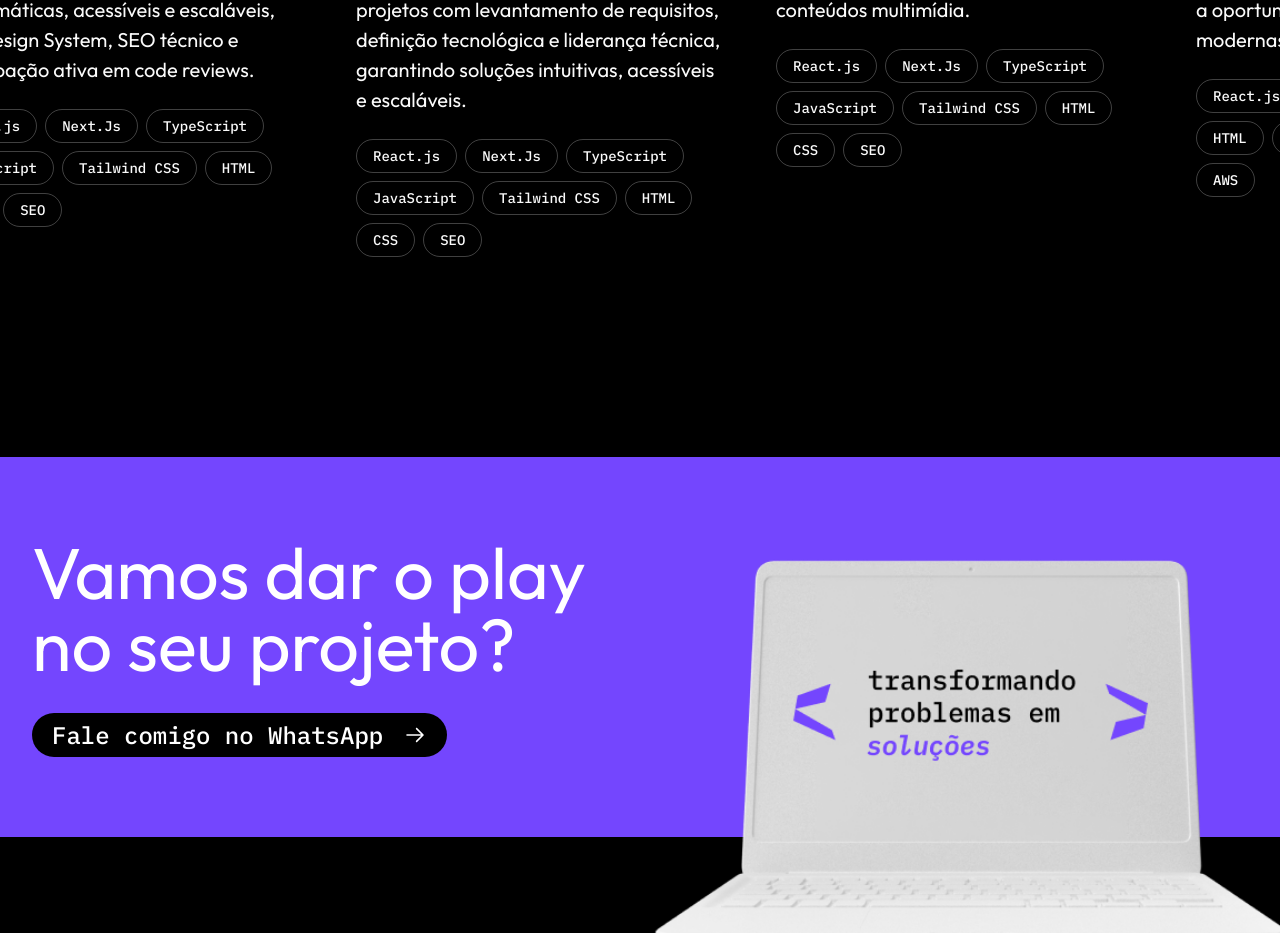
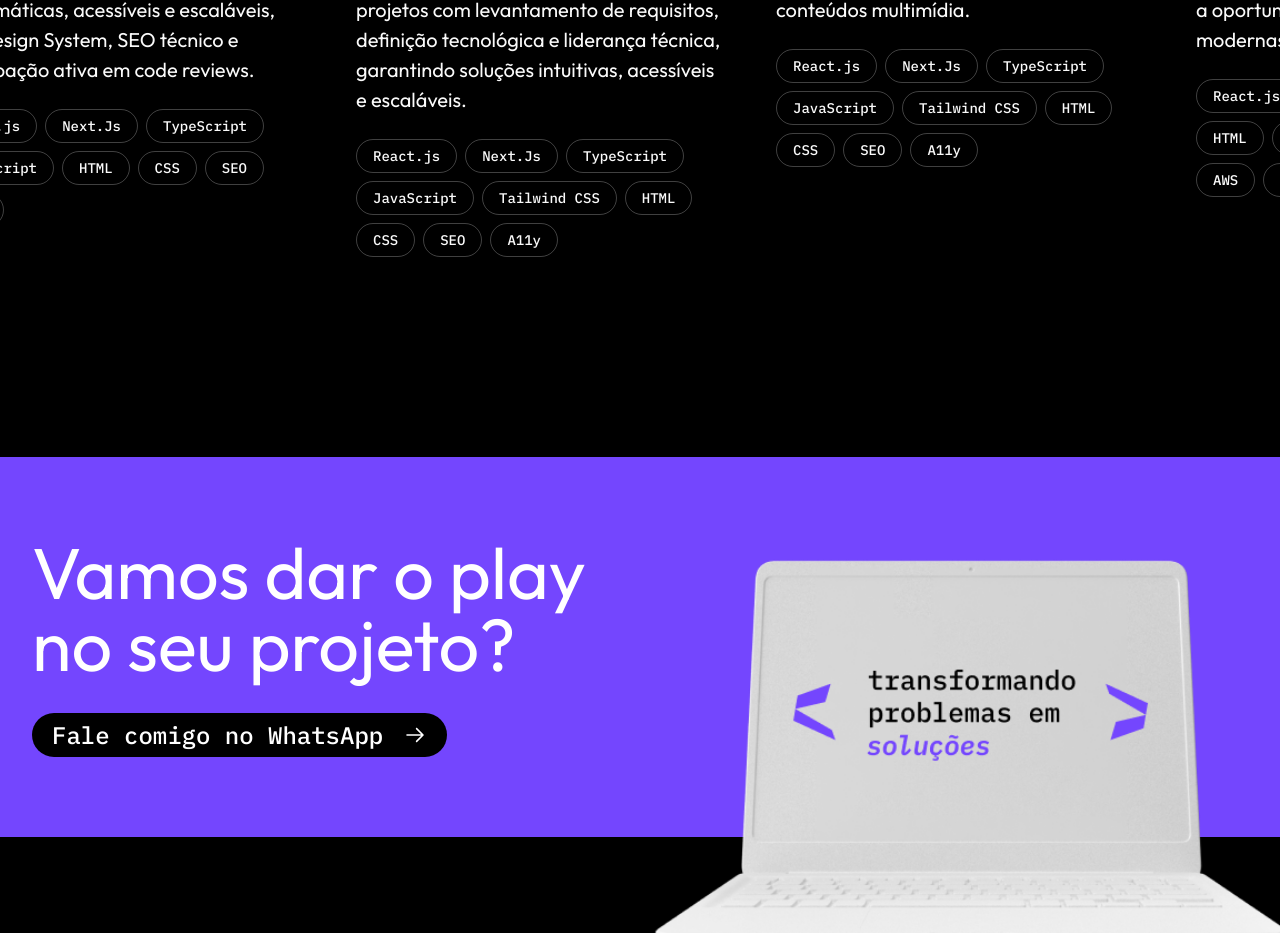
Before and after one commit to marcelopoars/my-website, a Next.js app: page /o-marcelo in a window 1280 px wide. Shown: the part 1999-2932 px from the top of the page. Built offline with nearby package versions, Linux system fonts and the light colour scheme.

Commit message:
feat: add 'A11y' to tech stack and experiences data

```diff
--- a/src/features/o-marcelo/experiences/experiences-data.ts
+++ b/src/features/o-marcelo/experiences/experiences-data.ts
@@ -1,4 +1,5 @@
 type Stack =
+  | 'A11y'
   | 'AWS'
   | 'CSS'
   | 'HTML'
@@ -33,10 +34,10 @@ export const experiencesData: Experience[] = [
       'Next.Js',
       'TypeScript',
       'JavaScript',
-      'Tailwind CSS',
       'HTML',
       'CSS',
       'SEO',
+      'A11y',
     ],
   },
   {
@@ -53,6 +54,7 @@ export const experiencesData: Experience[] = [
       'HTML',
       'CSS',
       'SEO',
+      'A11y',
     ],
   },
   {
@@ -69,6 +71,7 @@ export const experiencesData: Experience[] = [
       'HTML',
       'CSS',
       'SEO',
+      'A11y',
     ],
   },
   {
@@ -84,6 +87,7 @@ export const experiencesData: Experience[] = [
       'CSS',
       'Styled-components',
       'AWS',
+      'A11y',
     ],
   },
   {
```
